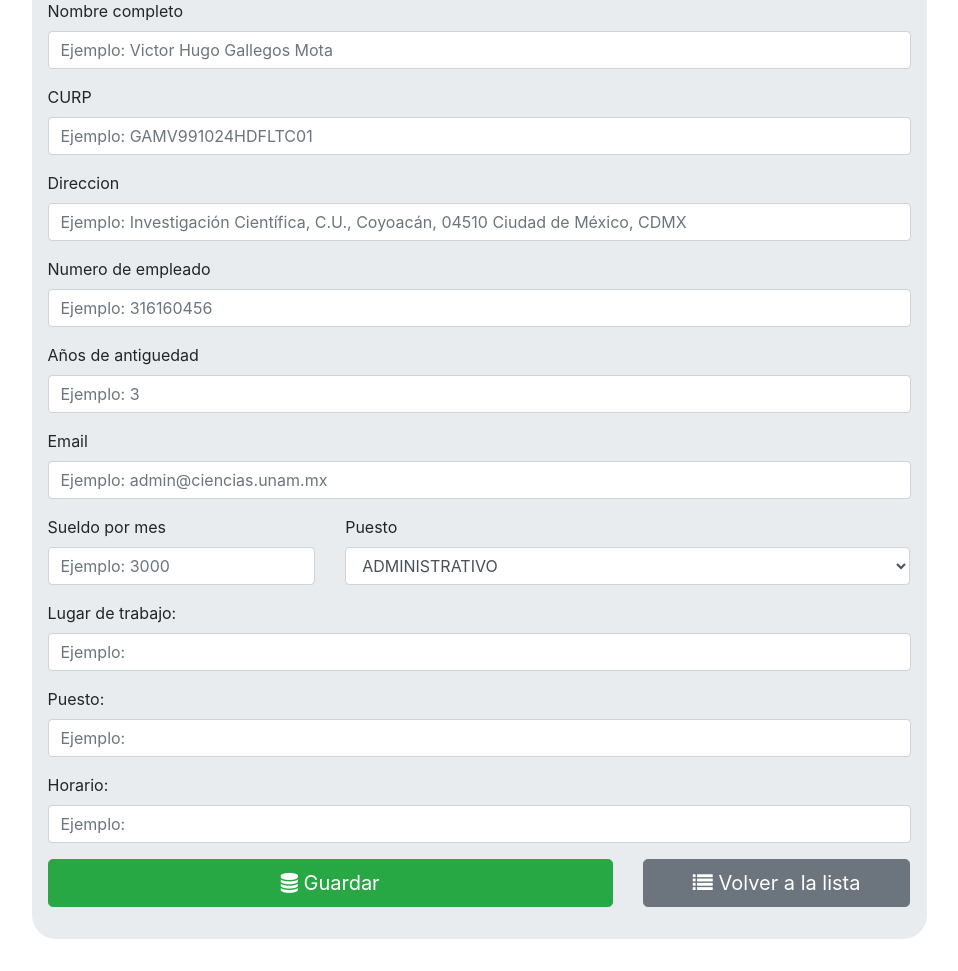
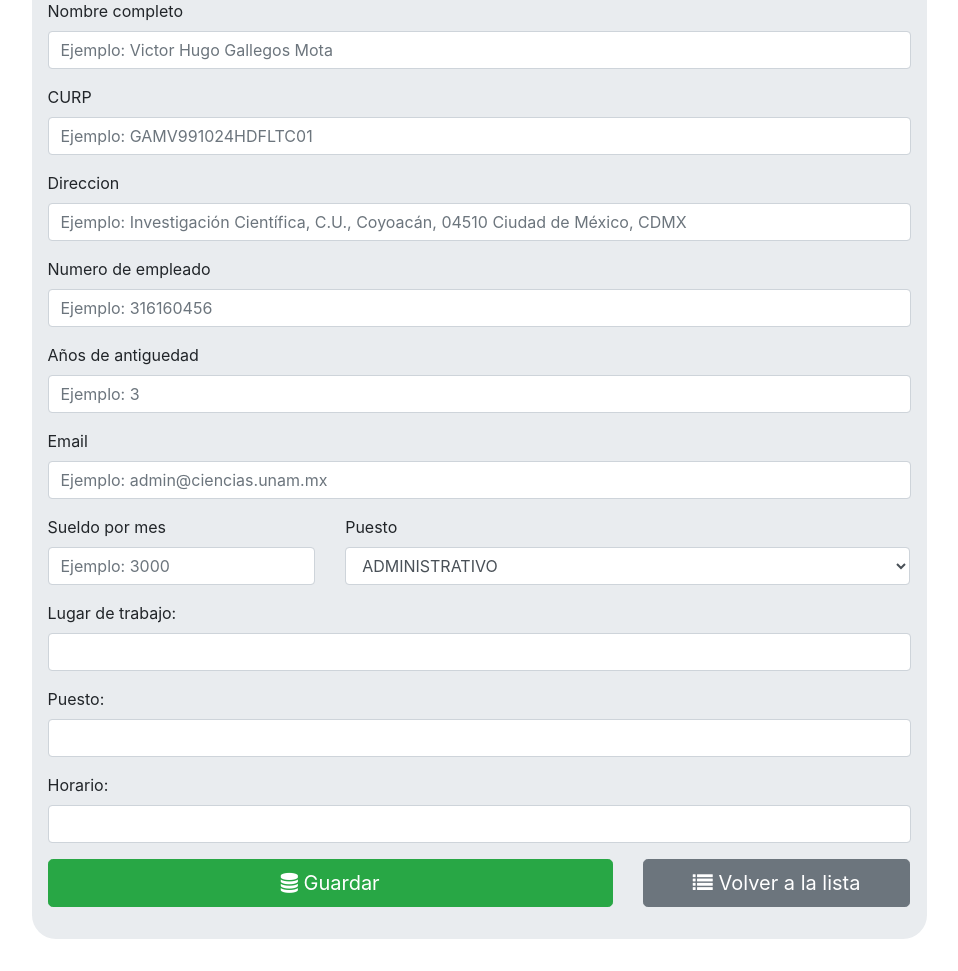
Before and after one commit to VictorDeGallegos/RegistrosUNAM, a Django app: page /registro/form/ in a window 1280 px wide. Shown: the part 355-1326 px from the top of the page, without its empty margins (161-1119 px from the left). Run offline with Django 3.2, Linux system fonts and the light colour scheme; a user stored in the database is signed in; some libraries are stand-ins or nearby versions.

Commit message:
Detalles finales 1

```diff
--- a/employee/employeeregister/forms.py
+++ b/employee/employeeregister/forms.py
@@ -18,10 +18,10 @@ class employeeForm(forms.ModelForm):
             'email': forms.TextInput(attrs={'class': 'form-control', 'id': 'email', 'placeholder': 'Ejemplo: admin@ciencias.unam.mx'}),
             'sueldo': forms.TextInput(attrs={'class': 'form-control', 'id': 'sueldo', 'placeholder': 'Ejemplo: 3000'}),
             'position': forms.Select(attrs={'class': 'form-control', 'id': 'exampleFormControlSelect1', 'onchange': 'validarPersonal()'}),
-            'pregunta1': forms.TextInput(attrs={'class': 'form-control', 'id': 'pregunta1', 'placeholder': 'Ejemplo: '}),
-            'pregunta2': forms.TextInput(attrs={'class': 'form-control', 'id': 'pregunta2', 'placeholder': 'Ejemplo: '}),
-            'pregunta3': forms.TextInput(attrs={'class': 'form-control', 'id': 'pregunta3', 'placeholder': 'Ejemplo: '}),
-            'pregunta4': forms.TextInput(attrs={'class': 'form-control', 'id': 'pregunta4', 'placeholder': 'Ejemplo: '}),
-            'pregunta5': forms.TextInput(attrs={'class': 'form-control', 'id': 'pregunta5', 'placeholder': 'Ejemplo: '}),
-            'pregunta6': forms.TextInput(attrs={'class': 'form-control', 'id': 'pregunta6', 'placeholder': 'Ejemplo: '}),
+            'pregunta1': forms.TextInput(attrs={'class': 'form-control', 'id': 'pregunta1', 'placeholder': ''}),
+            'pregunta2': forms.TextInput(attrs={'class': 'form-control', 'id': 'pregunta2', 'placeholder': ''}),
+            'pregunta3': forms.TextInput(attrs={'class': 'form-control', 'id': 'pregunta3', 'placeholder': ' '}),
+            'pregunta4': forms.TextInput(attrs={'class': 'form-control', 'id': 'pregunta4', 'placeholder': ' '}),
+            'pregunta5': forms.TextInput(attrs={'class': 'form-control', 'id': 'pregunta5', 'placeholder': ''}),
+            'pregunta6': forms.TextInput(attrs={'class': 'form-control', 'id': 'pregunta6', 'placeholder': ''}),
         }
--- a/employee/employeeregister/templates/employee/employeeform.html
+++ b/employee/employeeregister/templates/employee/employeeform.html
@@ -93,68 +93,10 @@
     <div class="form-group" id="p1">
       <label id="Pregunta1" for="pregunta1">Pregunta1</label>
       {{form.pregunta1}}
-      <!-- <select name="facultad" id="facultad">
-        <optgroup label="Facultades">
-          <option value="FacultadArquitectura">Facultad de Arquitectura</option>
-          <option value="FacultaArtes">Facultad de Artes y Diseño</option>
-          <option value="FacultadCiencias">Facultad de Ciencias</option>
-          <option value="FacultadPoliticas">Facultad de Ciencias Políticas y Sociales</option>
-          <option value="FacultadAdministracion">Facultad de Contaduría y Administración</option>
-          <option value="FacultadDerecho">Facultad de Derecho</option>
-          <option value="FacultadEconomia">Facultad de Economía</option>
-          <option value="FesAcatlan">Facultad de Estudios Superiores (FES) Acatlán</option>
-          <option value="FesAragon">Facultad de Estudios Superiores (FES) Aragón</option>
-          <option value="FesCuautitlan">Facultad de Estudios Superiores (FES) Cuautitlán</option>
-          <option value="FesIzcala">Facultad de Estudios Superiores (FES) Izcala</option>
-          <option value="FesZaragoza">Facultad de Estudios Superiores (FES) Zaragoza</option>
-          <option value="FacultadFilos">Facultad de Filosofía y Letras</option>
-          <option value="FacultadIngenieria">Facultad de Ingeniería</option>
-          <option value="FacultadMedicina">Facultad de Medicina</option>
-          <option value="FacultadVeterinaria">Facultad de Medicina Veterinaria y Zootecnia</option>
-          <option value="FacultadMusica">Facultad de Música</option>
-          <option value="FacultadOdontologia">Facultad de Odontología</option>
-          <option value="FacultadPsicologia">Facultad de Psicología</option>
-          <option value="FacultadQuimica">Facultad de Química</option>
-        </optgroup>
-        <optgroup label="Escuelas">
-          <option value="TRABAJOSOCIAL">Escuela Nacional de Trabajo Social</option>
-          <option value="ENAC">Escuela Nacional de Artes Cinematográficas (ENAC)</option>
-          <option value="(ENCiT)">Escuela Nacional de Ciencias de la Tierra (ENCiT)</option>
-          <option value="ENEO">Escuela Nacional de Enfermería y Obstetricia (ENEO)</option>
-          <option value="ENESJURIQUILLA">Escuela Nacional de Estudios Superiores Unidad Juriquilla (ENES Juriquilla)</option>
-          <option value="ENESLEON">Escuela Nacional de Estudios Superiores Unidad León (ENES León)</option>
-          <option value="ENESMERIDA">Escuela Nacional de Estudios Superiores Unidad Mérida (ENES Mérida)</option>
-          <option value="ENESMORELIA">Escuela Nacional de Estudios Superiores Unidad Morelia (ENES Morelia)</option>
-          <option value="ENALLT">Escuela Nacional de Lenguas, Lingüística y Traducción (ENALLT)</option>
-        </optgroup>
-        <optgroup label="ENP">
-          <option value="ENP1">Escuela Nacional Preparatoria Plantel 1 "Gabino Barreda"</option>
-          <option value="ENP2">Escuela Nacional Preparatoria Plantel 2 "Erasmo Castellanos Quinto"</option>
-          <option value="ENP3">Escuela Nacional Preparatoria Plantel 3 "Justo Sierra"</option>
-          <option value="ENP4">Escuela Nacional Preparatoria Plantel 4 "Vidal Castañeda y Nájera"</option>
-          <option value="ENP5">Escuela Nacional Preparatoria Plantel 5 "José Vasconcelos"</option>
-          <option value="ENP6">Escuela Nacional Preparatoria Plantel 6 "Antonio Caso"</option>
-          <option value="ENP7">Escuela Nacional Preparatoria Plantel 7 "Ezequiel A. Chávez"</option>
-          <option value="ENP8">Escuela Nacional Preparatoria Plantel 8 "Miguel E. Schulz"</option>
-          <option value="ENP9">Escuela Nacional Preparatoria Plantel 9 "Pedro de Alba"</option>
-        </optgroup>
-        <optgroup label="CCH">
-          <option value="CCHAZCAPOTZALCO">Colegio de Ciencias y Humanidades Plantel Azcapotzalco</option>
-          <option value="CCHNAUCALPAN">Colegio de Ciencias y Humanidades Plantel Naucalpan"</option>
-          <option value="CCHORIENTE">Colegio de Ciencias y Humanidades Plantel Oriente"</option>
-          <option value="CCHSUR">Colegio de Ciencias y Humanidades Plantel Sur"</option>
-          <option value="CCHVALLEJO">Colegio de Ciencias y Humanidades Plantel Vallejo"</option>
-        </optgroup>
-      </select> -->
     </div>
     <div class="form-group" id="p2">
       <label id="Pregunta2" for="pregunta2">Pregunta2</label>
       {{form.pregunta2}}
-      <!-- <select name="nivel" id="nivel">
-        <option value="A">A</option>
-        <option value="B">B</option>
-        <option value="C">C</option>
-      </select> -->
     </div>
     <div class="form-group" id="p3">
       <label id="Pregunta3" for="pregunta3">Pregunta3</label>
@@ -162,7 +104,7 @@
         class="form-control pregunta3 {% if form.pregunta3.errors %} is-invalid {% endif %}"
         type="text"
         name="pregunta3"
-        placeholder="Ejemplo: "
+        placeholder=" "
         maxlength="200"
         value="{% if form.pregunta3.errors %}{{ form.pregunta3.value }}{%else%}{{ employee.pregunta3 }}{%endif%}"
       />
@@ -174,7 +116,7 @@
         class="form-control pregunta4 {% if form.pregunta4.errors %} is-invalid {% endif %}"
         type="text"
         name="pregunta4"
-        placeholder="Ejemplo: "
+        placeholder=" "
         maxlength="200"
         value="{% if form.pregunta4.errors %}{{ form.pregunta4.value }}{%else%}{{ employee.pregunta4 }}{%endif%}"
       />
@@ -186,7 +128,7 @@
         class="form-control pregunta5 {% if form.pregunta5.errors %} is-invalid {% endif %}"
         type="text"
         name="pregunta5"
-        placeholder="Ejemplo: "
+        placeholder=" "
         maxlength="200"
         value="{% if form.pregunta5.errors %}{{ form.pregunta5.value }}{%else%}{{ employee.pregunta5 }}{%endif%}"
       />
@@ -198,7 +140,7 @@
         class="form-control pregunta6 {% if form.pregunta6.errors %} is-invalid {% endif %}"
         type="text"
         name="pregunta6"
-        placeholder="Ejemplo: "
+        placeholder=" "
         maxlength="200"
         value="{% if form.pregunta6.errors %}{{ form.pregunta6.value }}{%else%}{{ employee.pregunta6 }}{%endif%}"
       />
```
Also changed, not shown: employee/employeeregister/templates/users/login.html (+8 -1 lines), README.md, emp1.png, emp2.png (added), emp3.png (added), emp4.png (added), emp5.png (added), employee/db.sqlite3.
